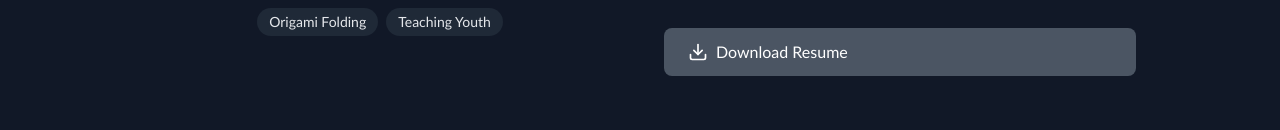
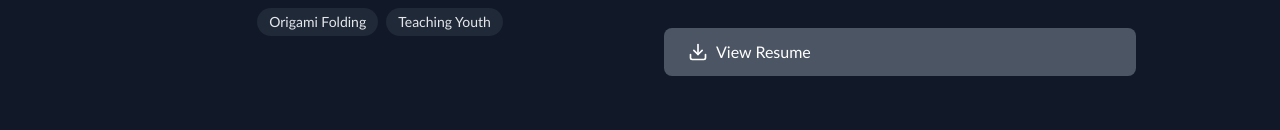
Before and after one commit to Googolplexic/personal-website, a React (Vite) app: page / in a window 1280 px wide. Shown: the part 768-898 px from the top of the page. Built offline with nearby package versions, Linux system fonts and the light colour scheme.

Commit message:
Update resume

```diff
--- a/src/components/ResumeSection.tsx
+++ b/src/components/ResumeSection.tsx
@@ -11,7 +11,7 @@ export function ResumeSection() {
                 className="flex items-center gap-2 bg-gray-600 hover:bg-gray-700 text-white px-6 py-3 rounded-lg transition-colors no-underline dark:text-white"
             >
                 <FiDownload className="w-5 h-5" />
-                <span>Download Resume</span>
+                <span>View Resume</span>
             </a>
         </section>
     );
```
Also changed, not shown: 1 other file (tests, documents, lock files or other folders).
